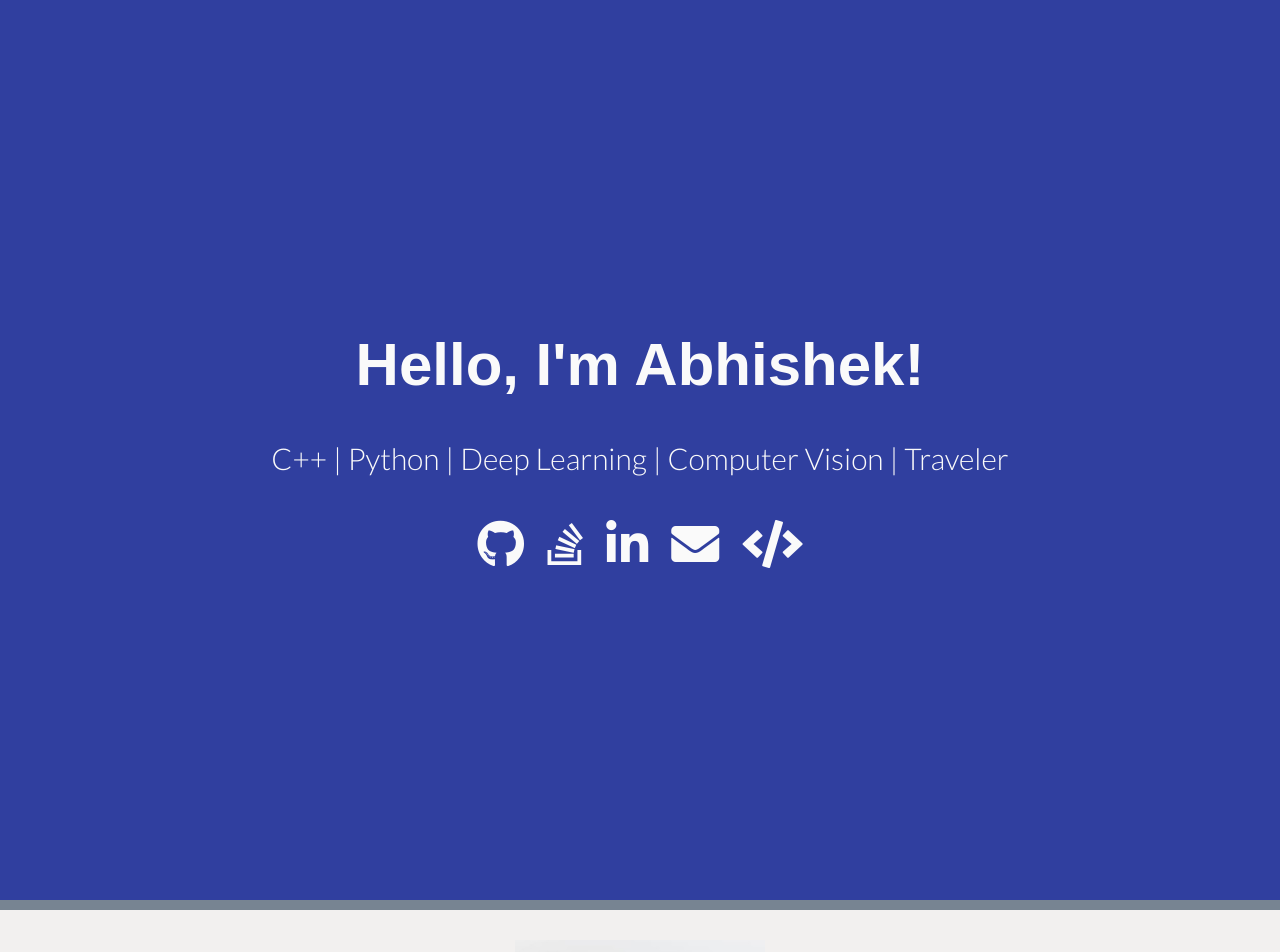
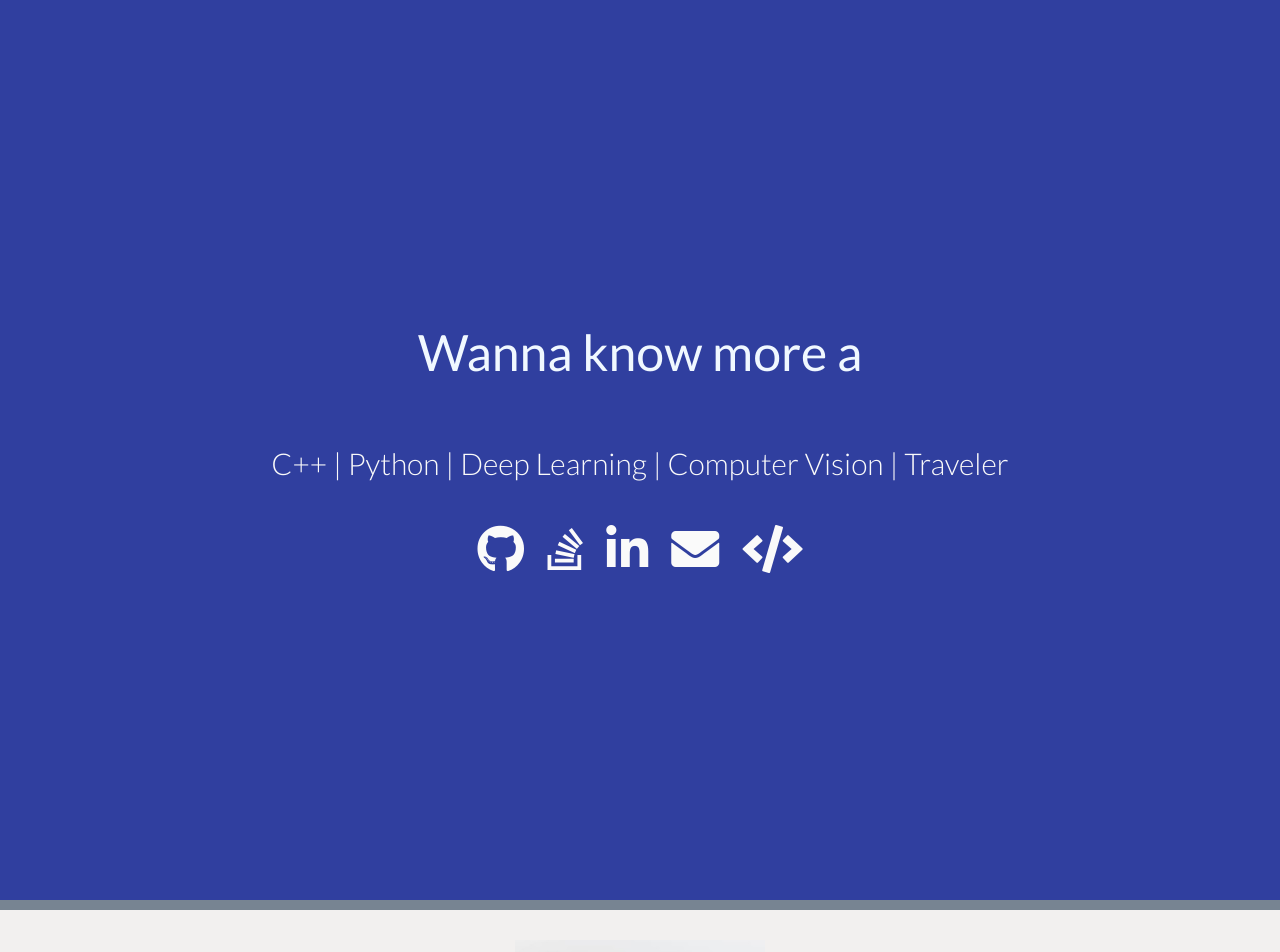
Before and after one commit to ZER-0-NE/zer-0-ne.github.io, a Jekyll site: the page index.html, which Jekyll copies as it is, in a window 1280 px wide. Shown: the top 952 px of the page. Built offline with Jekyll 4.4.1, drawn with Linux system fonts in a browser that asks for light colours; nearby versions of some CDN libraries; comment, search, counter and statistics services are not loaded; a style sheet for code colours, icons or effects is not loaded; some of the changed text lies outside the part shown.

Commit message:
updated head with typed.js

```diff
--- a/index.html
+++ b/index.html
@@ -57,13 +57,39 @@
           enable_page_level_ads: true
      });
 </script>
+
+
+
+<script src="https://cdn.jsdelivr.net/npm/typed.js@2.0.11"></script>
   </head>
 
   <body>
 
+    <main>
 
-    <main>
-        <div class="intro">Hello, I'm Abhishek!</div>
+        <div  id="typed-strings" class="intro">
+            <p >Hi, I'm Abhishek!<p>
+            <p >Wanna know more about me?<p>
+            <p >Take a peek below :)<p>
+                <p ><p>
+        </div>
+        <span id="typed" style="font-size: 50px; color: aliceblue"></span>
+
+        <style>
+         span.typed-cursor
+            {
+                opacity: 0
+            }
+        </style>
+<script>
+      var typed = new Typed('#typed', {
+        stringsElement: '#typed-strings',
+        backSpeed: 20,
+        typeSpeed: 60,
+        loop: true
+      });
+</script>
+
         <div class="tagline">C++ | Python | Deep Learning | Computer Vision | Traveler </div>
 
         <div class="icons-social">
@@ -73,7 +99,10 @@
             <a target="" href="mailto:abhishek.nitdgp.98@gmail.com"><i class="fas fa-envelope "></i></a>
             <a target="" href="https://sourcerer.io/zer-0-ne"><i class="fas fa-code"></i></a>
 
-        </main>
+
+
+
+    </main>
 
 
 
@@ -83,7 +112,7 @@
                 <img class="profile-image img-responsive pull-center" src="assets/images/pro2.jpg" alt="Abhishek Singh" />
                 <div class="profile-content" style="text-align: center;">
                     <!--<h1 class="name">Abhishek Singh</h1>-->
-                    <h1 class="name">A budding programmer</h1>
+                    <h1 class="name">Machine Learning Engineer</h1>
                 <!-- <ul class="social list-inline">
                     <li><a href="https://www.linkedin.com/in/abhishek-singh-046245122/"><i class="fa fa-linkedin"></i></a></li>
                     <li><a href="https://github.com/ZER-0-NE"><i class="fa fa-github-alt"></i></a></li>
```
Also changed, not shown: other parts of index.html (+3 -3 lines).
